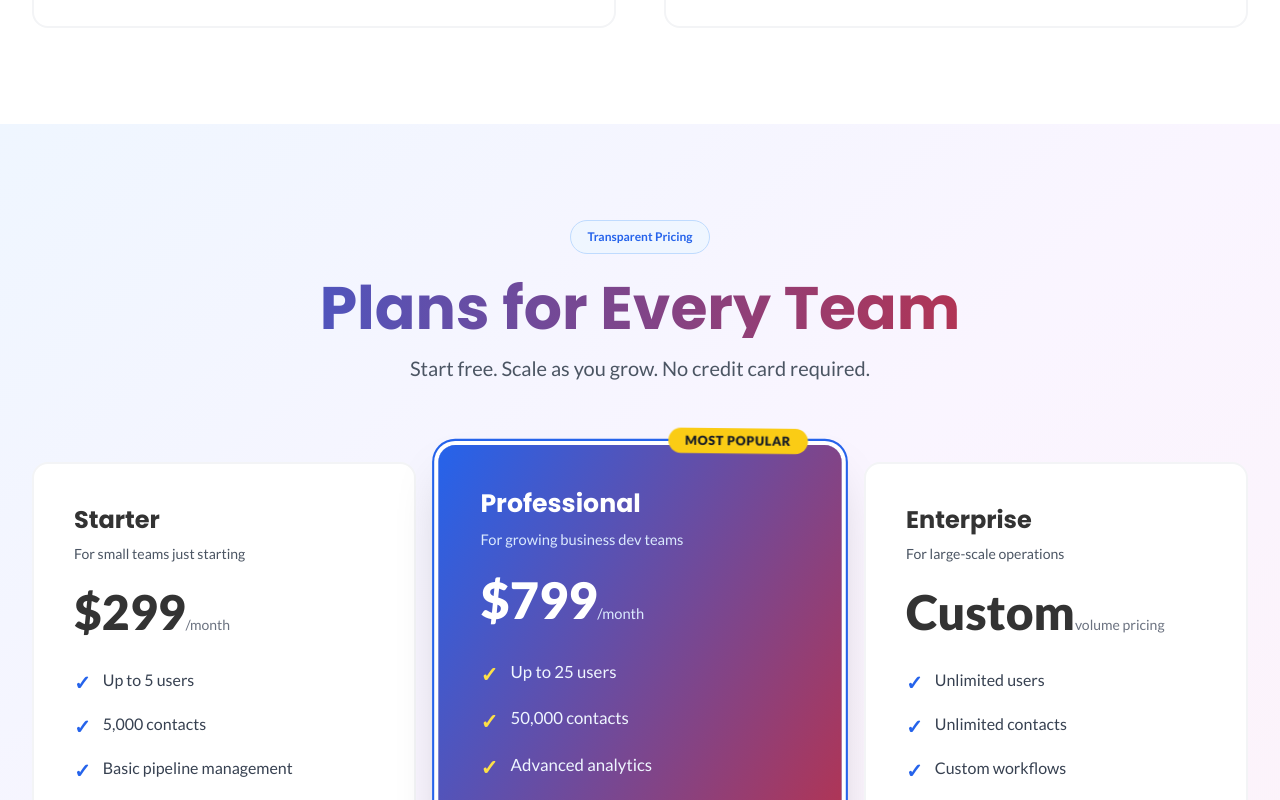
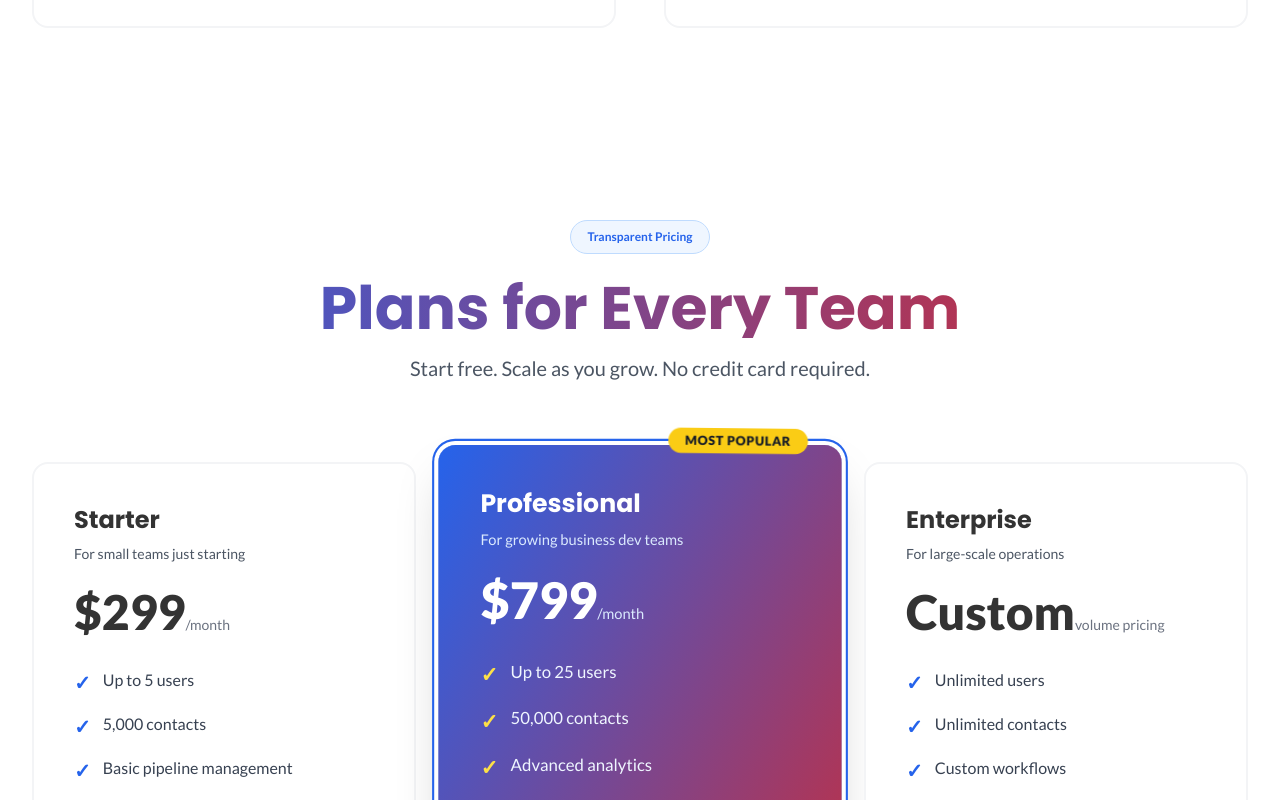
Before and after one commit to rohithviswanathan/BDDashboard, a React (Vite) app: page / in a window 1280 px wide. Shown: the part 2880-3680 px from the top of the page. Built offline with nearby package versions, Linux system fonts and the light colour scheme.

Commit message:
removed background

```diff
--- a/client/components/landing/PricingSection.tsx
+++ b/client/components/landing/PricingSection.tsx
@@ -58,7 +58,7 @@ export default function PricingSection() {
   };
 
   return (
-    <section id="pricing" className="py-24 px-4 sm:px-6 lg:px-8 bg-gradient-to-br from-blue-50 via-purple-50 to-pink-50">
+    <section id="pricing" className="py-24 px-4 sm:px-6 lg:px-8 overflow-hidden">
       <div className="max-w-7xl mx-auto">
         <div className="text-center mb-20 animate-fade-in-up">
           <div className="badge mb-6 justify-center">Transparent Pricing</div>
```
